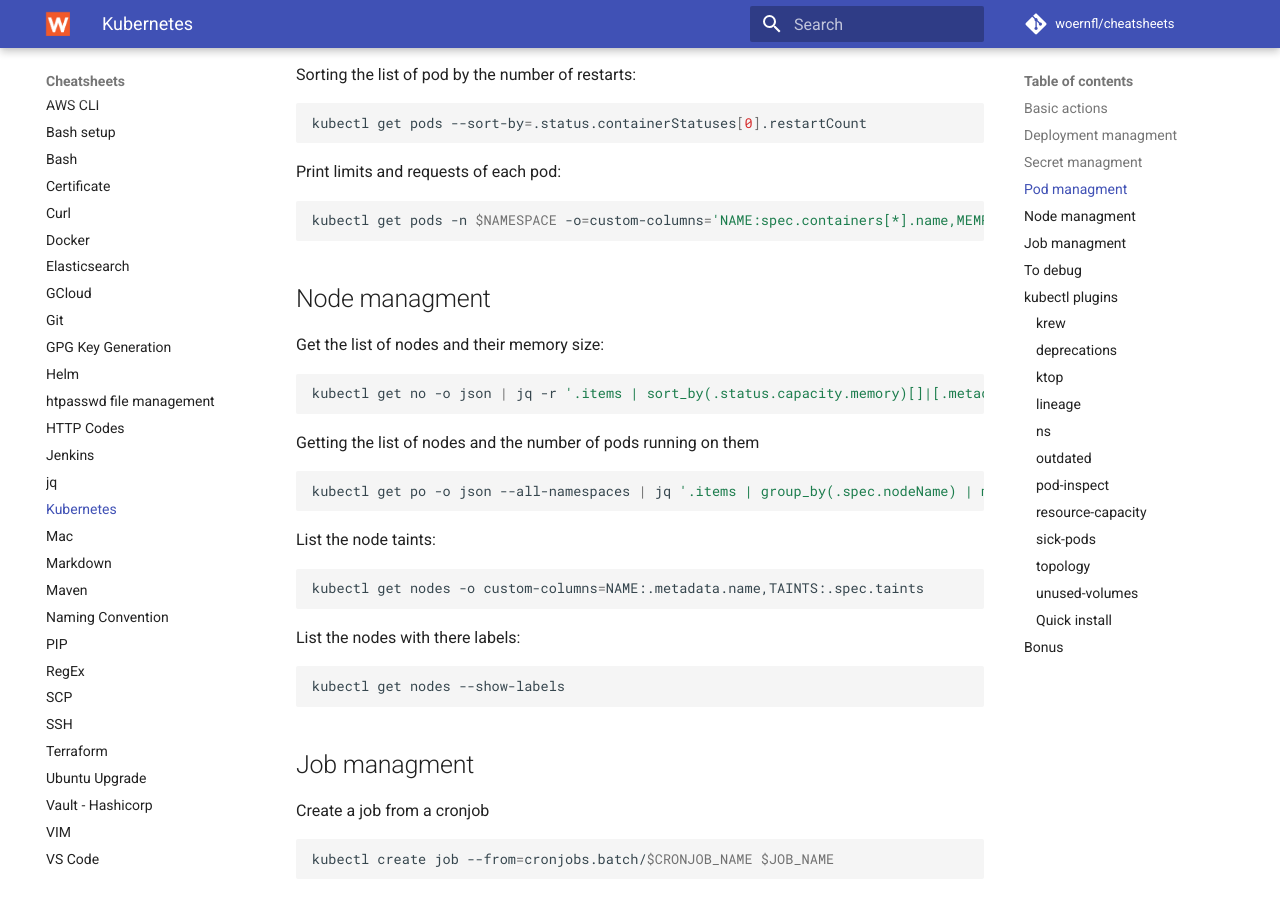
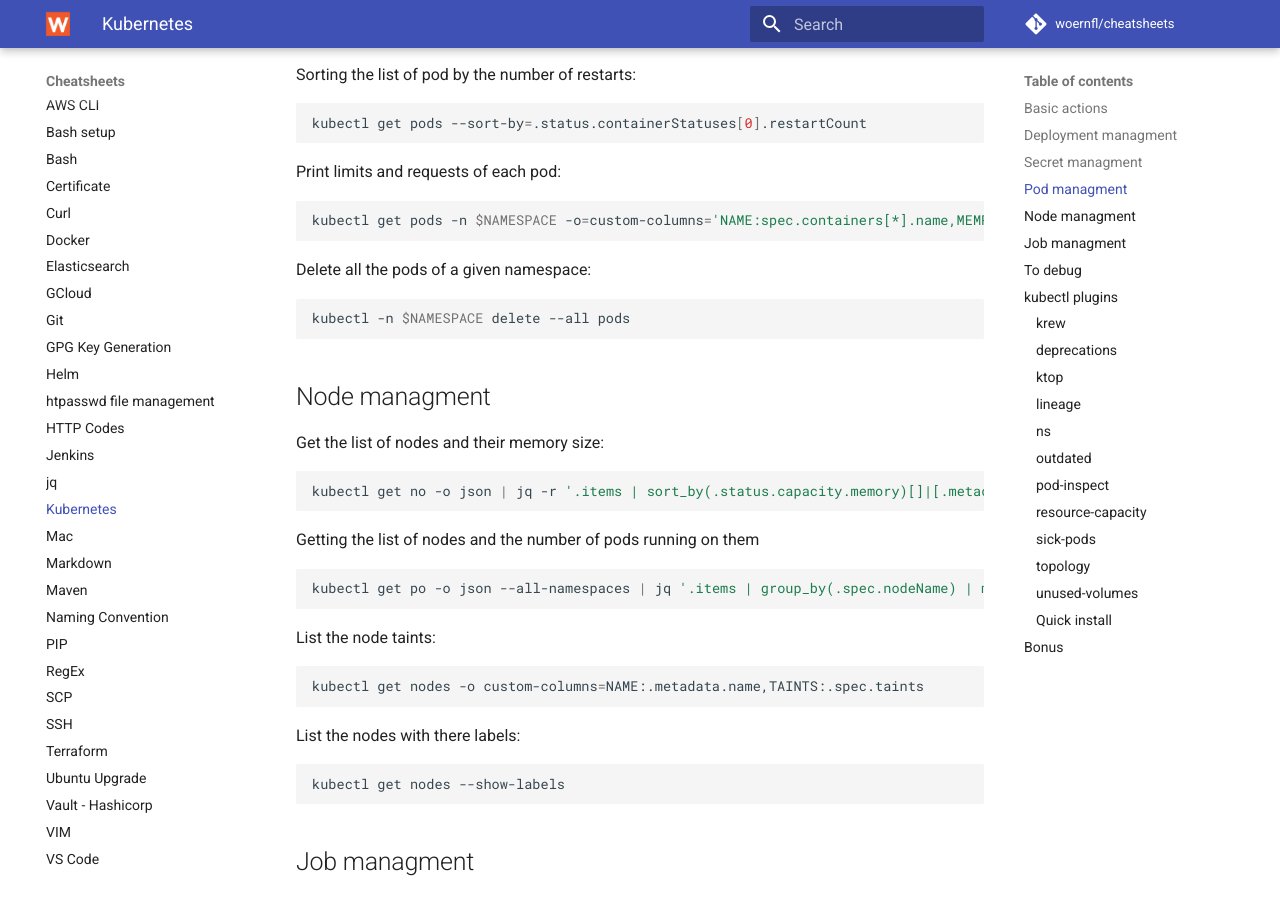
Before and after one commit to woernfl/cheatsheets, an MkDocs documentation site: the page built from docs/kubernetes.md, in a window 1280 px wide and 900 px high, scrolled down 1719 px. Built offline with MkDocs 1.6.1 and Material for MkDocs 9.7.7, drawn with Linux system fonts in a browser that asks for light colours; comment, search, counter and statistics services are not loaded.

Commit message:
Update kubernetes.md

````diff
--- a/docs/kubernetes.md
+++ b/docs/kubernetes.md
@@ -100,6 +100,12 @@
 
 ```bash
 kubectl get pods -n $NAMESPACE -o=custom-columns='NAME:spec.containers[*].name,MEMREQ:spec.containers[*].resources.requests.memory,MEMLIM:spec.containers[*].resources.limits.memory,CPUREQ:spec.containers[*].resources.requests.cpu,CPULIM:spec.containers[*].resources.limits.cpu'
+```
+
+Delete all the pods of a given namespace:
+
+```bash
+kubectl -n $NAMESPACE delete --all pods
 ```
 
 ## Node managment
````
